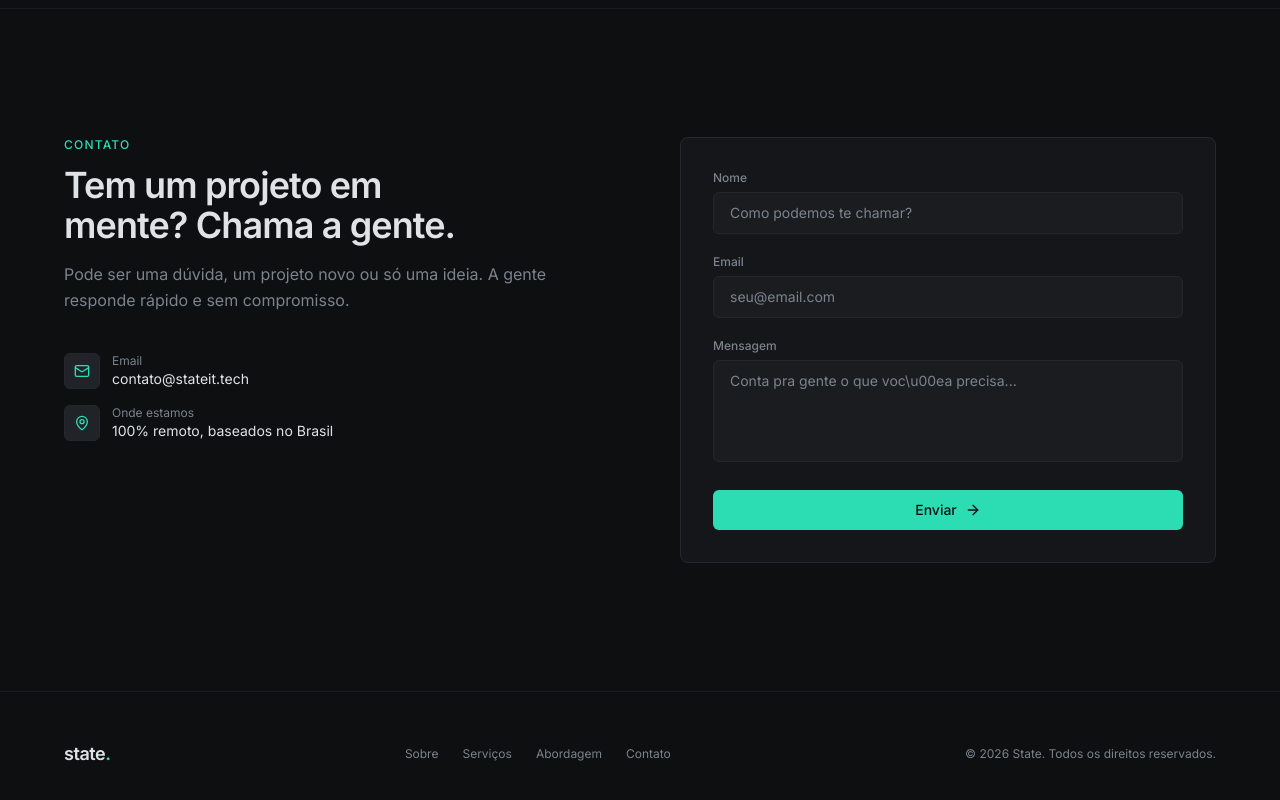
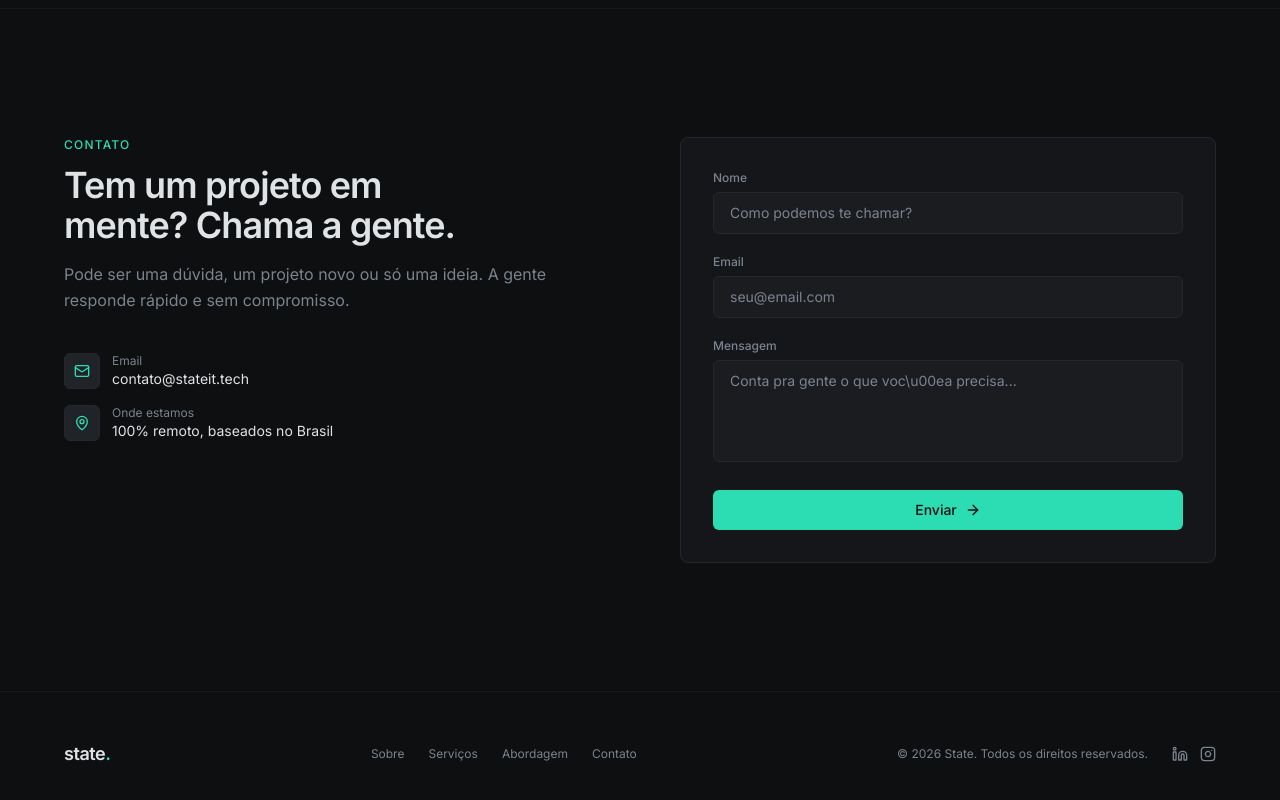
Before and after one commit to lucasrochastate/v0-state-it-lp, a Next.js app: page / in a window 1280 px wide. Shown: the part 2836-3636 px from the top of the page. Built offline with nearby package versions, Linux system fonts and the light colour scheme.

Commit message:
Add social media links to footer component with LinkedIn and Instagram icons

```diff
--- a/components/footer.tsx
+++ b/components/footer.tsx
@@ -1,3 +1,5 @@
+import { Linkedin, Instagram } from "lucide-react";
+
 export function Footer() {
   return (
     <footer className="border-t border-border/50 px-6 py-12">
@@ -35,9 +37,31 @@ export function Footer() {
           </a>
         </nav>
 
-        <p className="text-xs text-muted-foreground">
-          {"© 2026 State. Todos os direitos reservados."}
-        </p>
+        <div className="flex flex-wrap items-center justify-center gap-x-6 gap-y-1 sm:justify-end">
+          <p className="text-xs text-muted-foreground">
+            {"© 2026 State. Todos os direitos reservados."}
+          </p>
+          <div className="flex items-center gap-3">
+            <a
+              href="https://www.linkedin.com/company/stateit-tech"
+              target="_blank"
+              rel="noopener noreferrer"
+              className="text-muted-foreground transition-colors hover:text-foreground"
+              aria-label="LinkedIn"
+            >
+              <Linkedin className="h-4 w-4" />
+            </a>
+            <a
+              href="https://instagram.com"
+              target="_blank"
+              rel="noopener noreferrer"
+              className="text-muted-foreground transition-colors hover:text-foreground"
+              aria-label="Instagram"
+            >
+              <Instagram className="h-4 w-4" />
+            </a>
+          </div>
+        </div>
       </div>
     </footer>
   )
```
